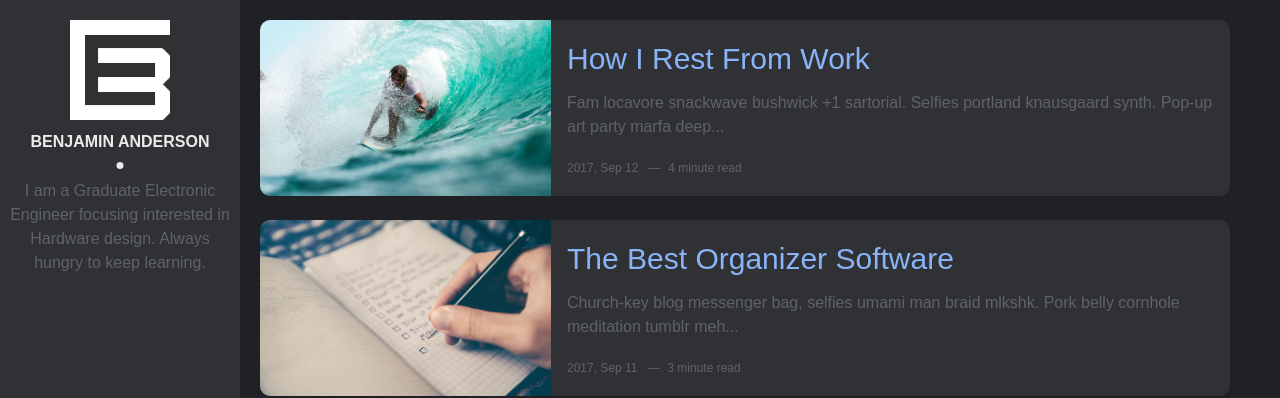
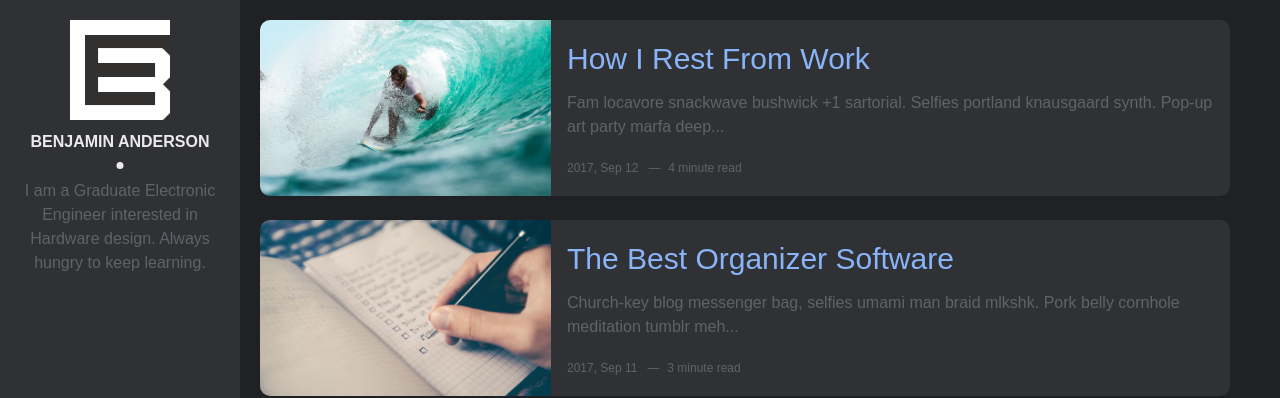
Before and after one commit to BenjaminJAnderson/Website, a Jekyll site: the page built from index.html, in a window 1280 px wide. Shown: the top 398 px of the page. Built offline with Jekyll 4.4.1, drawn with Linux system fonts in a browser that asks for light colours; the list of posts is cut into pages by our own code.

Commit message:
Spelling mistake

```diff
--- a/_config.yml
+++ b/_config.yml
@@ -9,7 +9,7 @@ site-twitter:  #if your site has a twitter account, enter it here
 # Author Settings
 author: Benjamin Anderson # add your name
 author-img: BezelLogo128128.png # add your photo
-about-author: I am a Graduate Electronic Engineer focusing interested in Hardware design. Always hungry to keep learning. # add description
+about-author: I am a Graduate Electronic Engineer interested in Hardware design. Always hungry to keep learning. # add description
 social-twitter: engiebenji1999 # add your Twitter handle
 #social-facebook: # add your Facebook handle
 social-github: BenjaminJAnderson # add your Github handle
```
